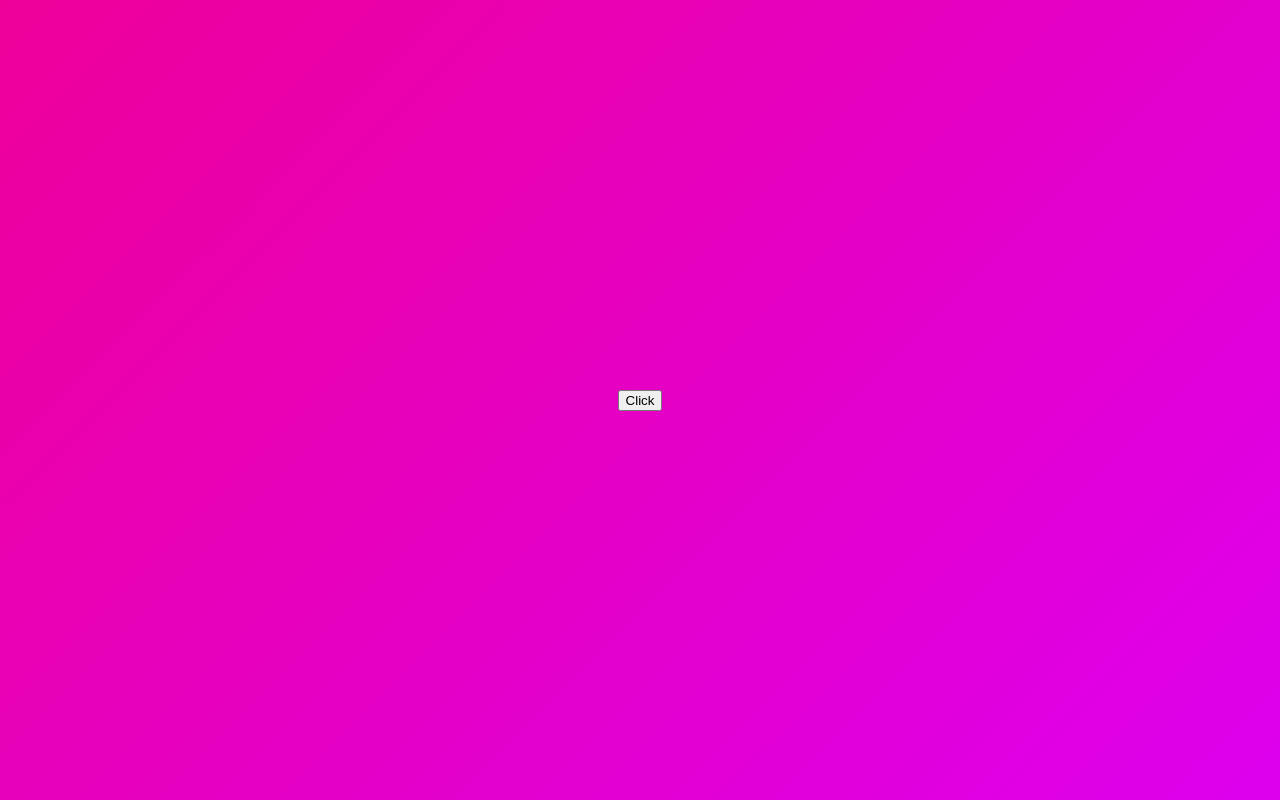
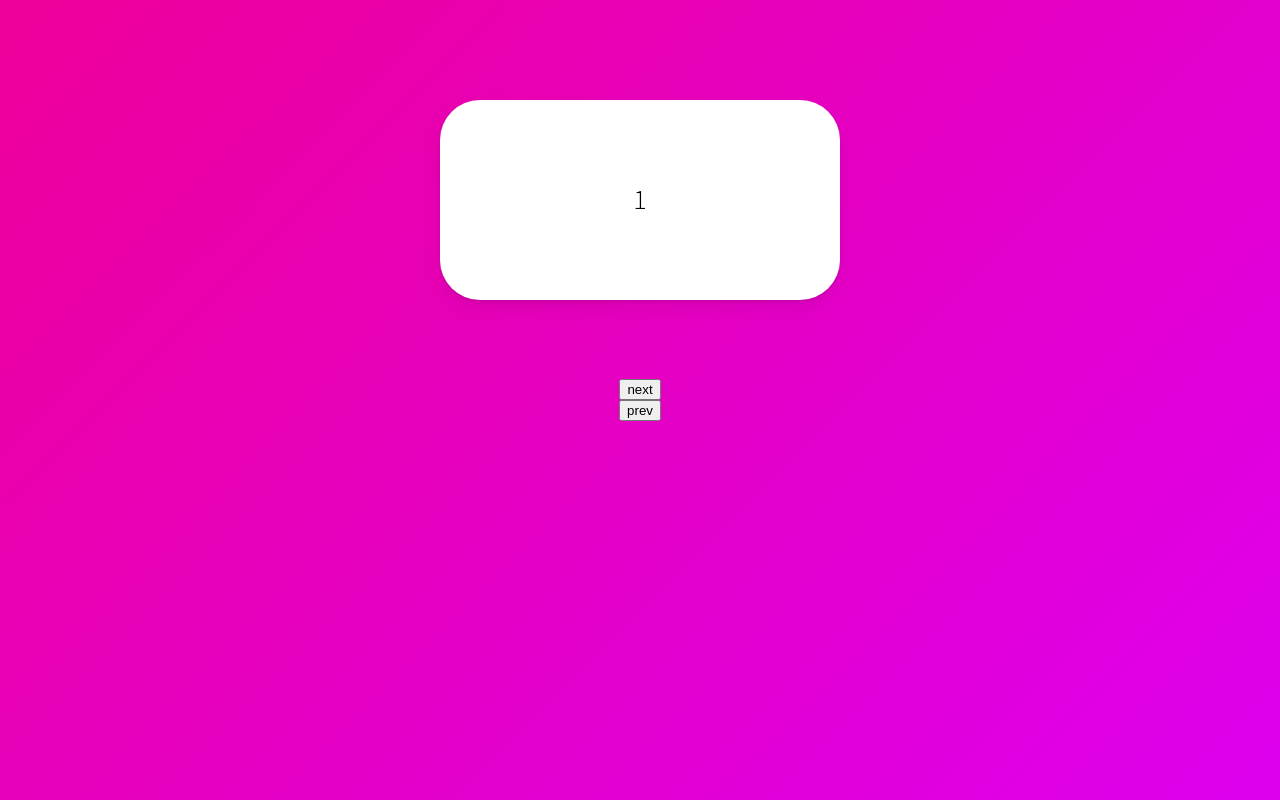
Before and after one commit to ralo-med/react-animation, a React (Vite) app: page / in a window 1280 px wide. Built offline with nearby package versions, Linux system fonts and the light colour scheme.

Commit message:
#Slider-custom

```diff
--- a/src/App.tsx
+++ b/src/App.tsx
@@ -8,6 +8,7 @@ const Wrapper = styled(motion.div)`
   display: flex;
   justify-content: center;
   align-items: center;
+  flex-direction: column;
 `;
 
 const Box = styled(motion.div)`
@@ -17,42 +18,65 @@ const Box = styled(motion.div)`
   border-radius: 40px;
   position: absolute;
   top: 100px;
+  display: flex;
+  justify-content: center;
+  align-items: center;
+  font-size: 28px;
   box-shadow: 0 2px 3px rgba(0, 0, 0, 0.1), 0 10px 20px rgba(0, 0, 0, 0.06);
 `;
 
 const boxVariants = {
-  initial: {
+  enter: (direction: number) => ({
+    x: direction > 0 ? 500 : -500,
     opacity: 0,
     scale: 0,
-  },
-  visible: {
+  }),
+  center: {
+    x: 0,
     opacity: 1,
     scale: 1,
-    rotateZ: 360,
+    transition: {
+      duration: 0.5,
+    },
   },
-  leaving: {
+  exit: (direction: number) => ({
+    x: direction < 0 ? 500 : -500,
     opacity: 0,
     scale: 0,
-    y: 50,
-  },
+    transition: { duration: 0.5 },
+  }),
 };
 
 function App() {
-  const [showing, setShowing] = useState(false);
-  const toggleShowing = () => setShowing((prev) => !prev);
+  const [visible, setVisible] = useState(1);
+  const [direction, setDirection] = useState(0);
+
+  const nextPlease = () => {
+    setDirection(1);
+    setVisible((prev) => (prev % 10) + 1);
+  };
+
+  const prevPlease = () => {
+    setDirection(-1);
+    setVisible((prev) => (prev === 1 ? 10 : prev - 1));
+  };
+
   return (
     <Wrapper>
-      <button onClick={toggleShowing}>Click</button>
-      <AnimatePresence>
-        {showing ? (
-          <Box
-            variants={boxVariants}
-            initial="initial"
-            animate="visible"
-            exit="leaving"
-          />
-        ) : null}
+      <AnimatePresence mode="wait" custom={direction}>
+        <Box
+          variants={boxVariants}
+          custom={direction}
+          initial="enter"
+          animate="center"
+          exit="exit"
+          key={visible}
+        >
+          {visible}
+        </Box>
       </AnimatePresence>
+      <button onClick={nextPlease}>next</button>
+      <button onClick={prevPlease}>prev</button>
     </Wrapper>
   );
 }
```
